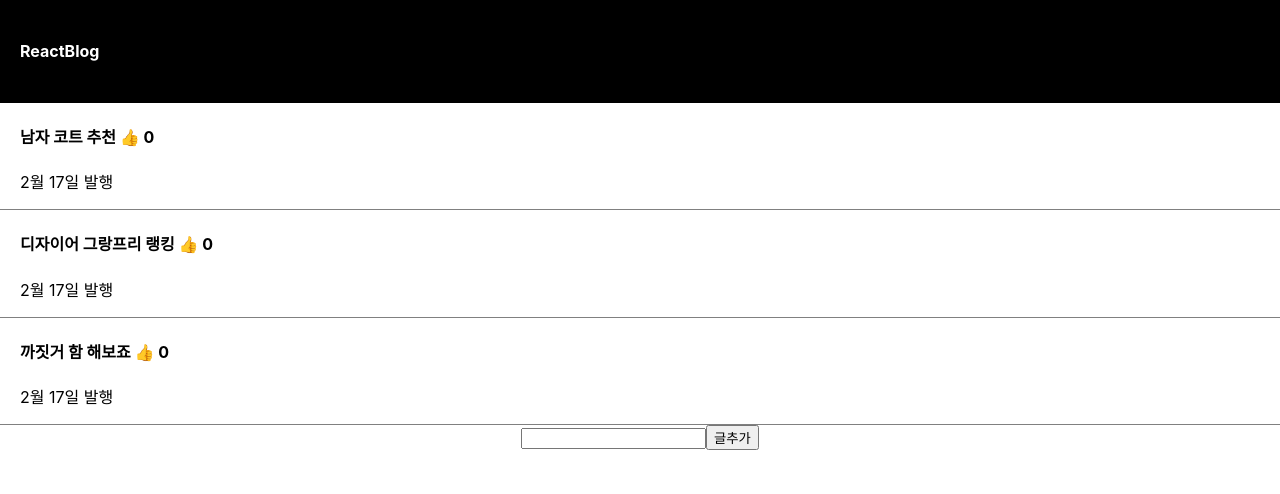
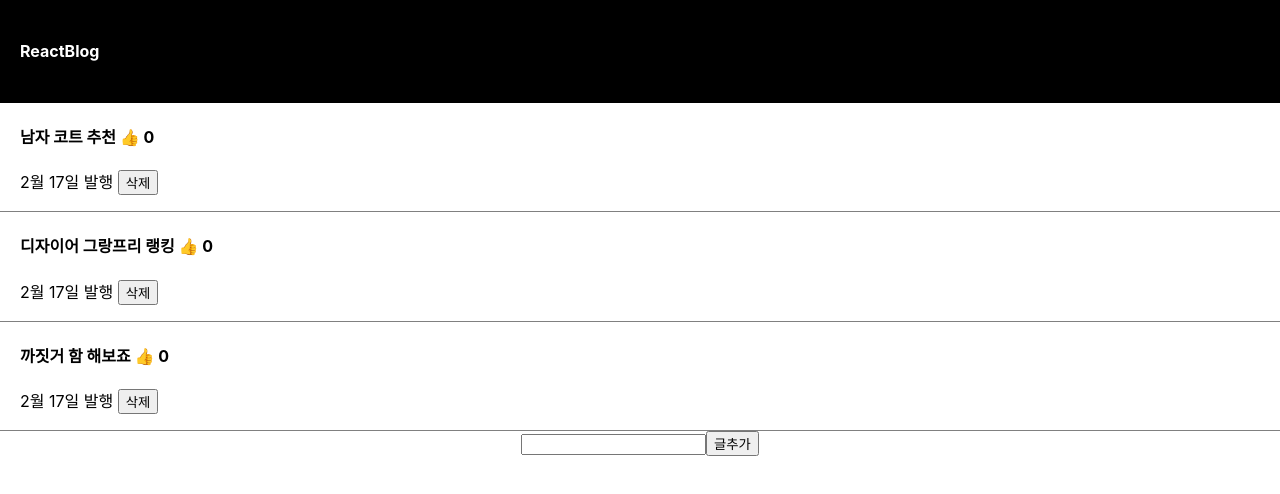
Before and after one commit to uonod1323/react, a React (Create React App) app: page / in a window 1280 px wide. Shown: the top 494 px of the page. Built offline with nearby package versions, Linux system fonts and the light colour scheme.

Commit message:
삭제기능 추가

```diff
--- a/src/App.js
+++ b/src/App.js
@@ -29,7 +29,15 @@ function App() {
                   따봉복사[i] = 따봉복사[i] + 1;
                   따봉변경(따봉복사);
                 }}>👍</span> {따봉[i]}</h4>
-                <p>2월 17일 발행</p>
+                <p>2월 17일 발행  <button onClick={function(){
+                  let 제목복사 = [...글제목];
+                  제목복사.splice(i,1)
+                  제목변경(제목복사);
+                  let 따봉복사 = [...따봉];
+                  따봉복사.splice(i,1)
+                  따봉변경(따봉복사);
+                }}>삭제</button></p>
+
               </div>
             )
           })
```
